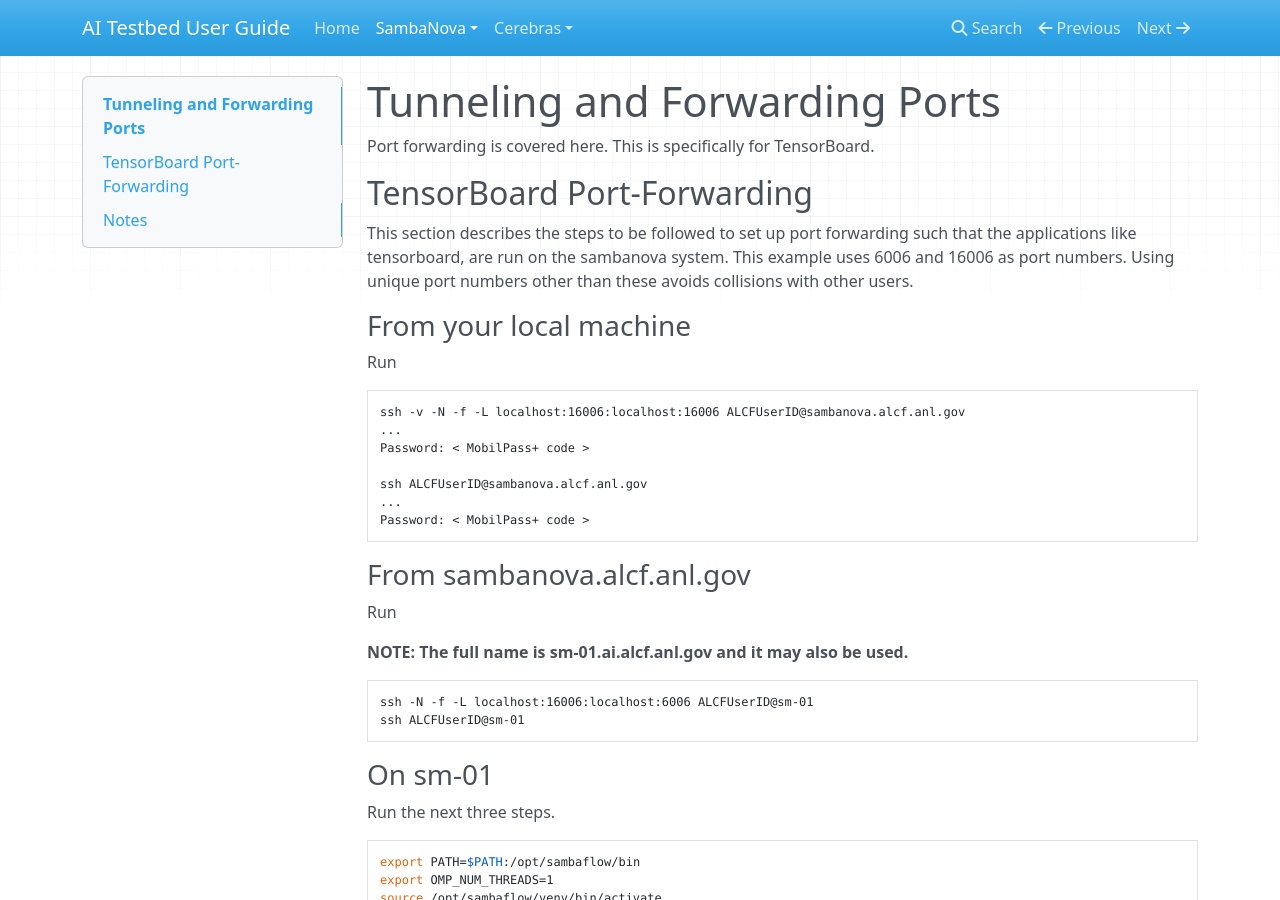
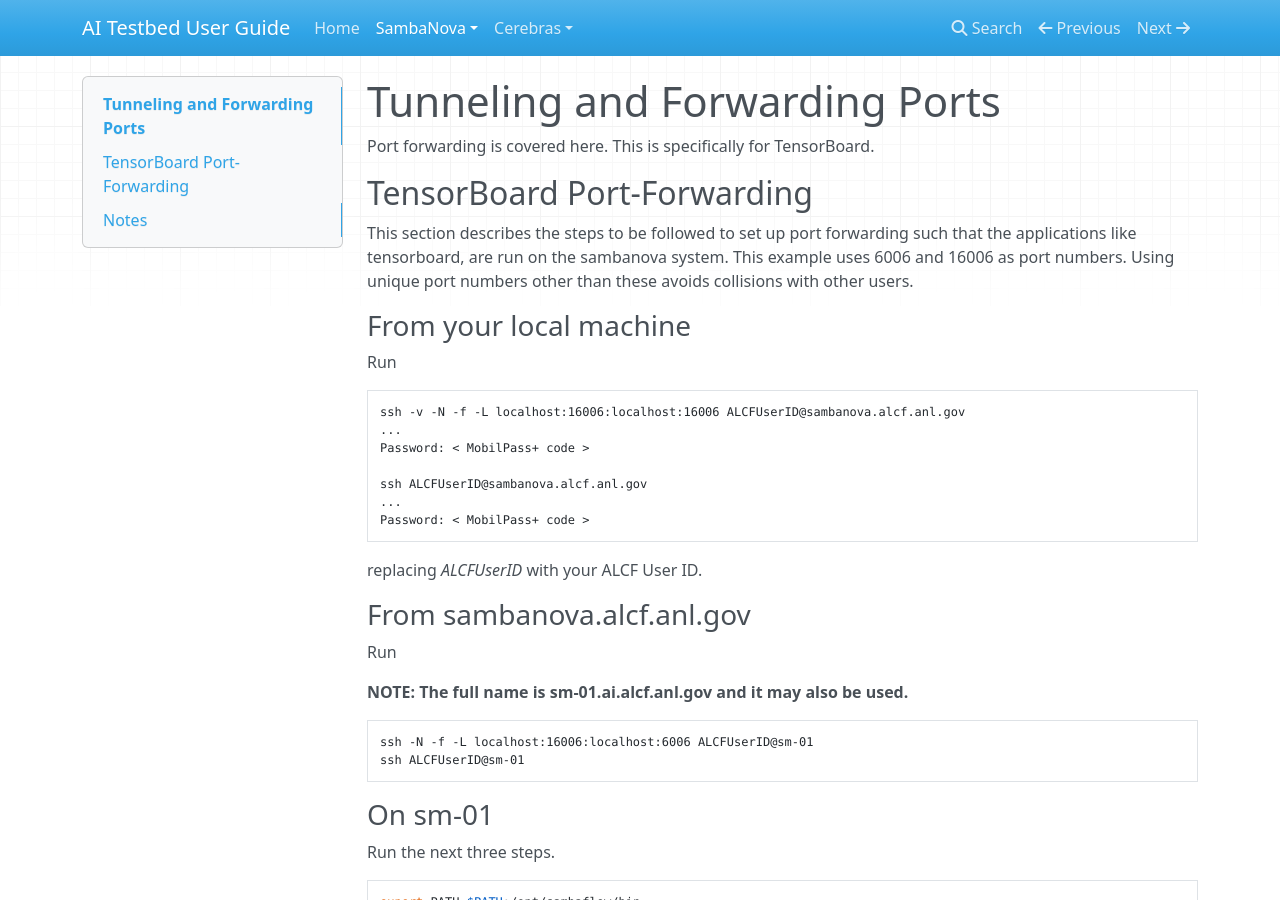
Before and after one commit to argonne-lcf/ai-testbed-userdocs, an MkDocs documentation site: the page built from docs/sambanova/Tunneling-and-forwarding-ports.md, in a window 1280 px wide and 900 px high. Built offline with MkDocs 1.6.1, drawn with Linux system fonts in a browser that asks for light colours; nearby versions of some CDN libraries.

Commit message:
Minor addition to the tunneling instructions

````diff
--- a/docs/sambanova/Tunneling-and-forwarding-ports.md
+++ b/docs/sambanova/Tunneling-and-forwarding-ports.md
@@ -19,6 +19,8 @@ ssh ALCFUserID@sambanova.alcf.anl.gov
 ...
 Password: < MobilPass+ code >
 ```
+
+replacing *ALCFUserID* with your ALCF User ID.
 
 ### From **sambanova.alcf.anl.gov**
 
````
